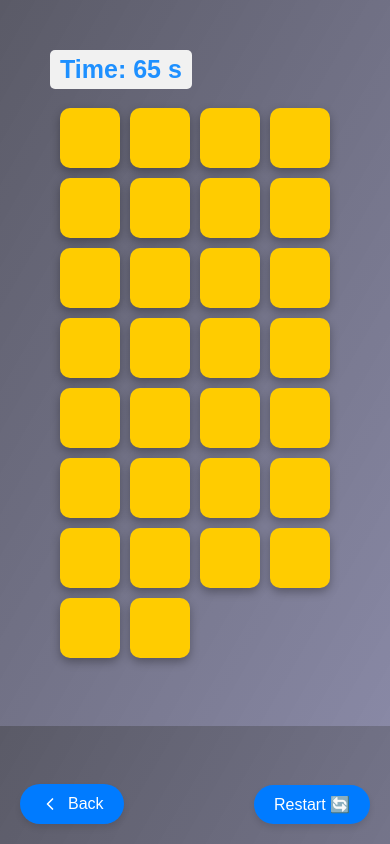
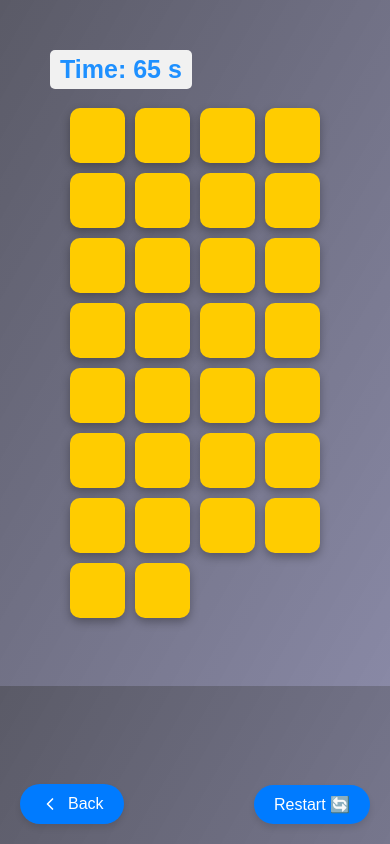
Before and after one commit to Gulsanam-Nuriddinova/memory-game, a plain HTML site: page hard.html in a window 390 px wide. Drawn offline with Linux system fonts and the light colour scheme.

Commit message:
hard card fixed

```diff
--- a/css/hard.css
+++ b/css/hard.css
@@ -169,8 +169,8 @@ body {
     }
 
     .card {
-        width: 60px !important;
-        height: 60px !important;
+        width: 55px !important;
+        height: 55px !important;
         -webkit-tap-highlight-color: transparent;
         outline: none;
         user-select: none;
```
